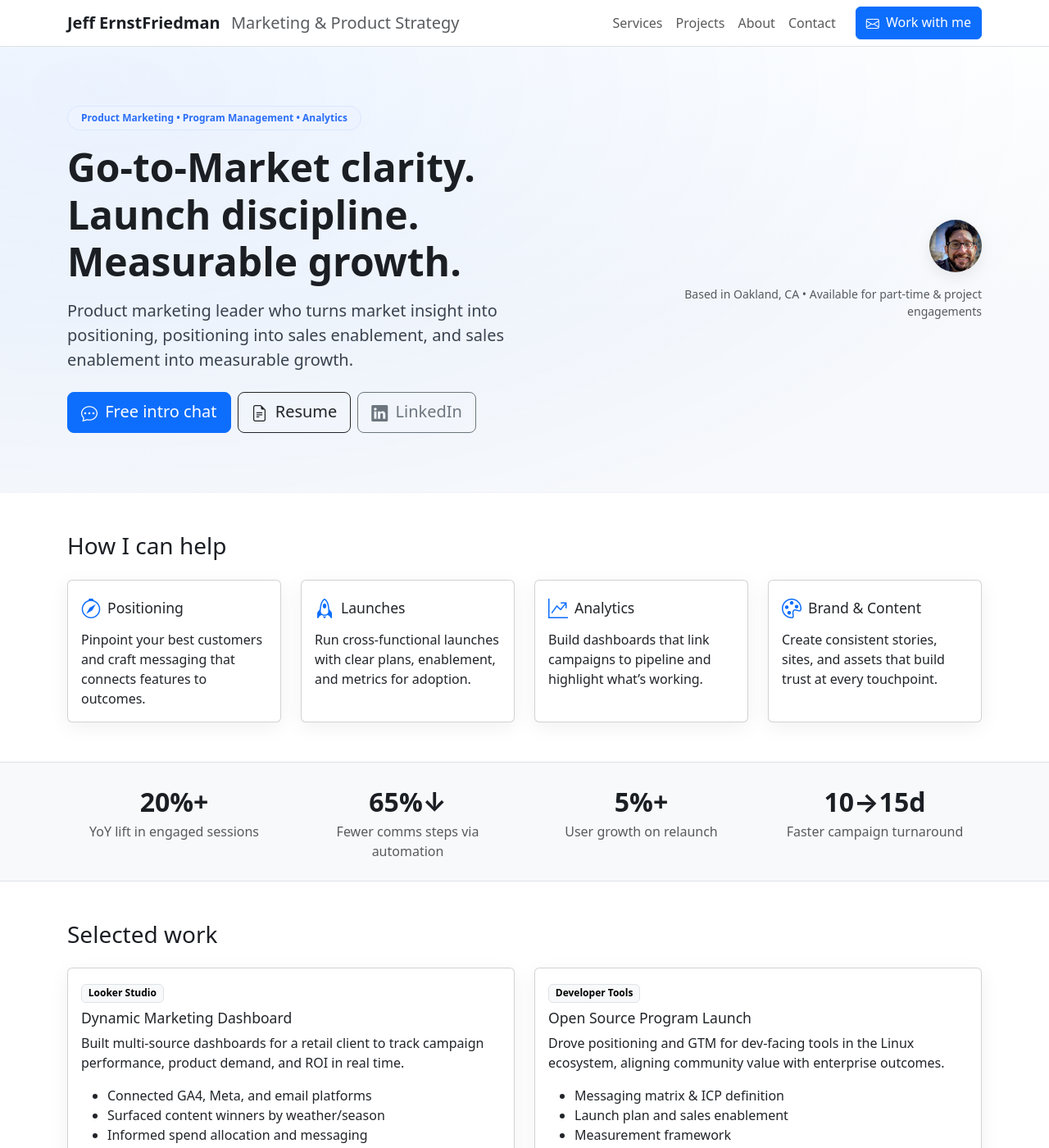
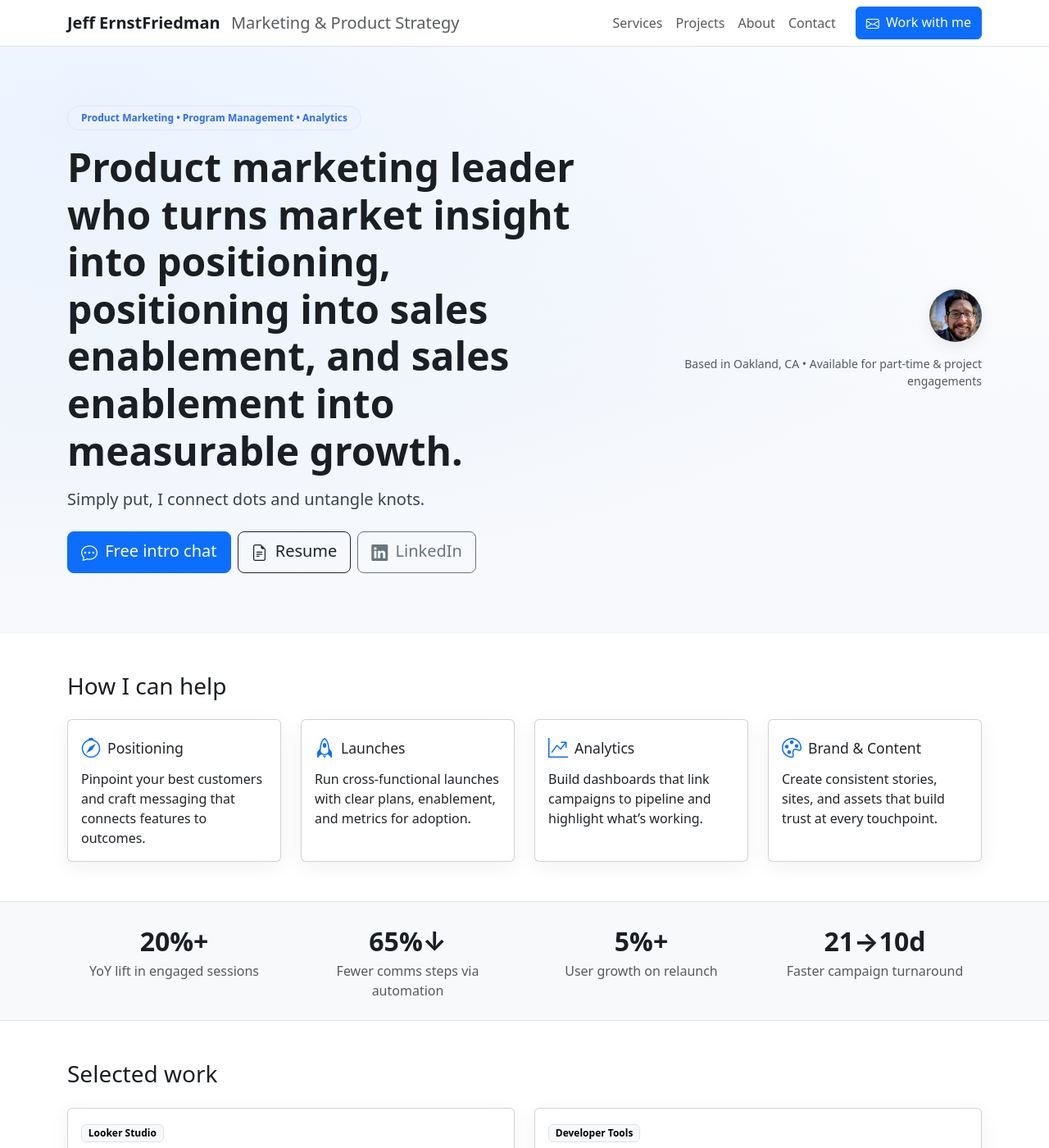
Before and after one commit to namdeirf/namdeirf.github.io, a Jekyll site: the page index.html, which Jekyll copies as it is, in a window 1280 px wide and 1400 px high. Shown: the whole window at 82% size. Built offline with Jekyll 4.4.1, drawn with Linux system fonts in a browser that asks for light colours.

Commit message:
Update index.html

```diff
--- a/index.html
+++ b/index.html
@@ -74,8 +74,8 @@
       <div class="row align-items-center g-4">
         <div class="col-lg-7">
           <span class="badge badge-soft rounded-pill px-3 py-2 mb-3">Product Marketing • Program Management • Analytics</span>
-          <h1 class="display-5 fw-bold section-title">Go‑to‑Market clarity. Launch discipline. Measurable growth.</h1>
-          <p class="lead mt-3">Product marketing leader who turns market insight into positioning, positioning into sales enablement, and sales enablement into measurable growth.</p>
+          <h1 class="display-5 fw-bold section-title">Product marketing leader who turns market insight into positioning, positioning into sales enablement, and sales enablement into measurable growth.</h1>
+          <p class="lead mt-3">Simply put, I connect dots and untangle knots. </p>
           <div class="d-flex gap-2 flex-wrap mt-4">
             <a class="btn btn-primary btn-lg" href="#contact"><i class="bi bi-chat-dots me-1"></i> Free intro chat</a>
             <a class="btn btn-outline-dark btn-lg" href="/docs/resume.pdf" target="_blank" rel="noopener"><i class="bi bi-file-earmark-text me-1"></i> Resume</a>
@@ -159,7 +159,7 @@
         <div class="col-6 col-lg-3"><div class="metric">20%+</div><div class="text-muted">YoY lift in engaged sessions</div></div>
         <div class="col-6 col-lg-3"><div class="metric">65%↓</div><div class="text-muted">Fewer comms steps via automation</div></div>
         <div class="col-6 col-lg-3"><div class="metric">5%+</div><div class="text-muted">User growth on relaunch</div></div>
-        <div class="col-6 col-lg-3"><div class="metric">10→15d</div><div class="text-muted">Faster campaign turnaround</div></div>
+        <div class="col-6 col-lg-3"><div class="metric">21→10d</div><div class="text-muted">Faster campaign turnaround</div></div>
       </div>
     </div>
   </section>
```
